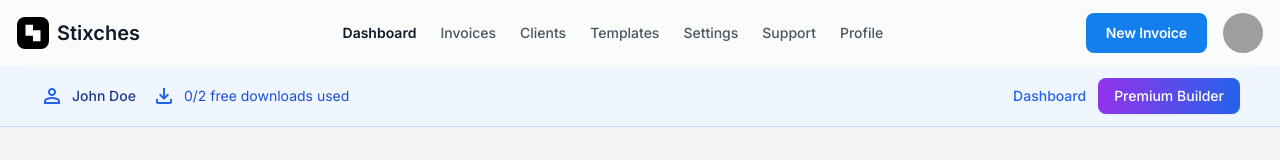
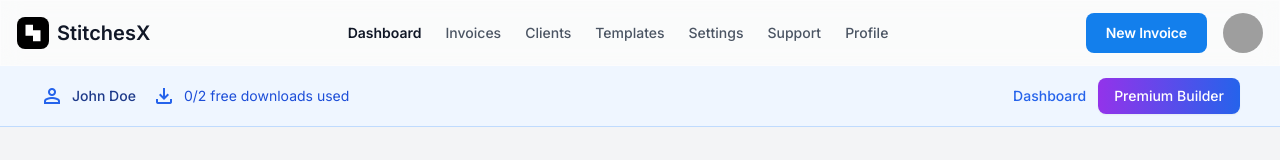
Before and after one commit to outrelinkza/stitches-x, a Next.js app: page / in a window 1280 px wide. Shown: the top 160 px of the page. Built offline with nearby package versions, Linux system fonts and the light colour scheme; no server answers; grey boxes are pictures that could not be loaded.

Commit message:
Update: Change branding to 'StitchesX' for future StitchesX.co domain

```diff
--- a/components/Header.tsx
+++ b/components/Header.tsx
@@ -22,7 +22,7 @@ export default function Header({
                 <path clipRule="evenodd" d="M24 4H6V17.3333V30.6667H24V44H42V30.6667V17.3333H24V4Z" fill="currentColor" fillRule="evenodd"></path>
               </svg>
             </div>
-            <h2 className="text-gray-900 text-xl font-semibold leading-tight">Stixches</h2>
+            <h2 className="text-gray-900 text-xl font-semibold leading-tight">StitchesX</h2>
           </Link>
         </div>
 
--- a/package.json
+++ b/package.json
@@ -1,5 +1,5 @@
 {
-  "name": "stixches",
+  "name": "stitchesx",
   "version": "1.0.0",
   "description": "Professional invoice generator with premium templates and branding",
   "main": "index.js",
--- a/pages/dashboard.tsx
+++ b/pages/dashboard.tsx
@@ -103,7 +103,7 @@ export default function Dashboard() {
   return (
     <>
       <Head>
-        <title>Dashboard - Stixches</title>
+        <title>Dashboard - StitchesX</title>
         <meta name="description" content="View your invoice analytics and business insights" />
         <meta name="viewport" content="width=device-width, initial-scale=1" />
         <link rel="preconnect" href="https://fonts.googleapis.com" />
--- a/pages/index.tsx
+++ b/pages/index.tsx
@@ -332,7 +332,7 @@ export default function Home() {
   return (
     <>
       <Head>
-        <title>Stixches - Professional Invoices in Seconds</title>
+        <title>StitchesX - Professional Invoices in Seconds</title>
         <meta name="description" content="Generate professional invoices instantly with premium templates. Support for freelancers, businesses, and all invoice types." />
         <meta name="viewport" content="width=device-width, initial-scale=1" />
         <link rel="icon" href="/favicon.ico" />
```
